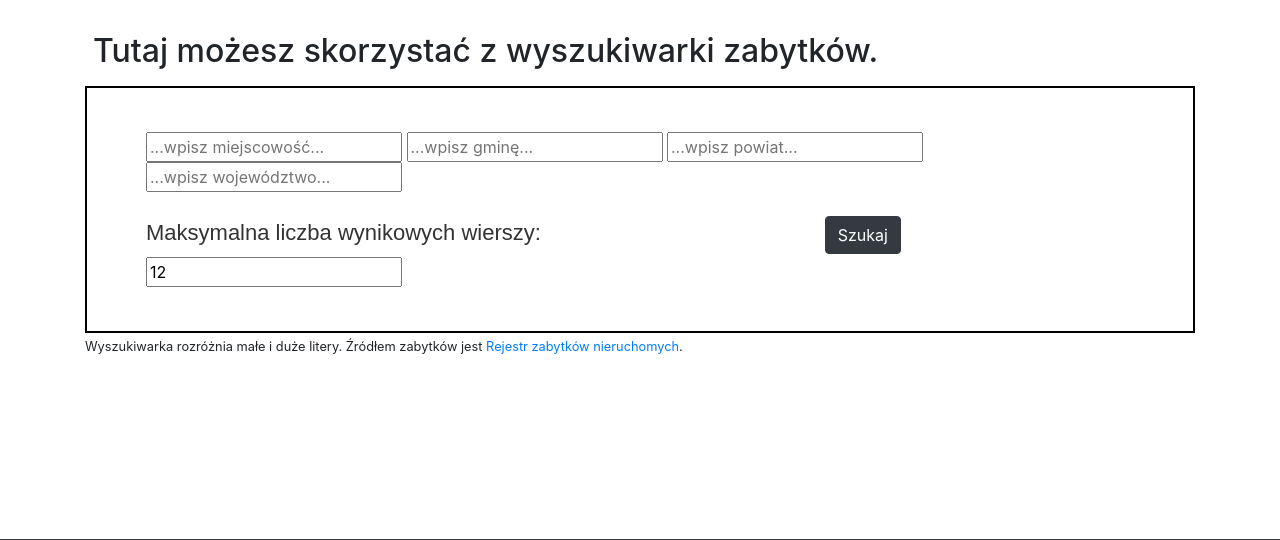
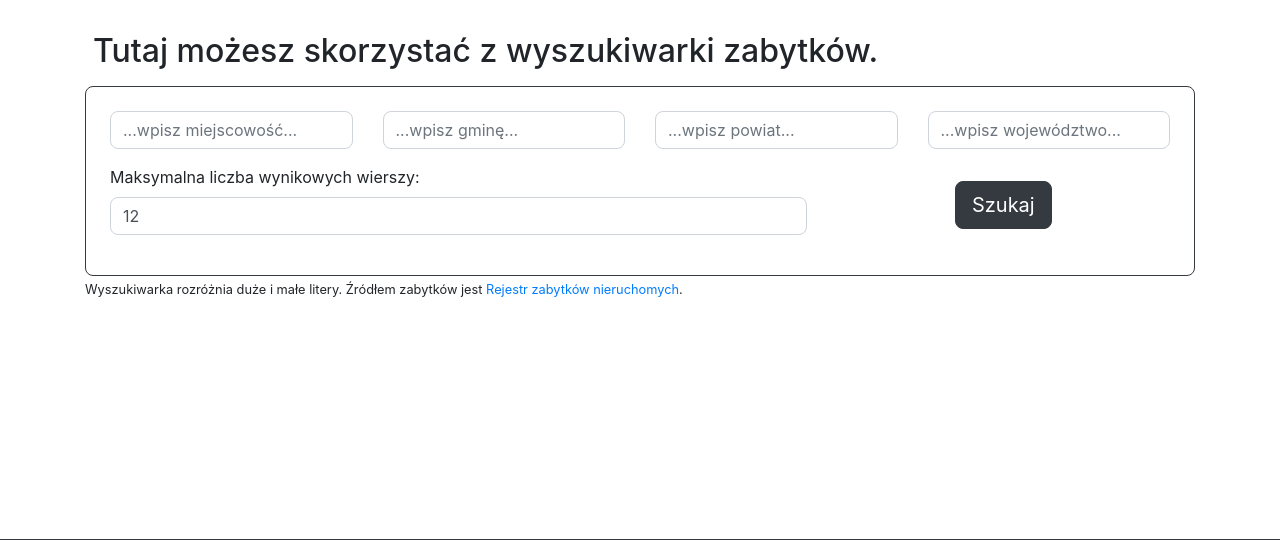
Before and after one commit to DanielPalacz/DjangoPolishnessApp, a Django app: page /monuments/ in a window 1280 px wide. Shown: the part 78-618 px from the top of the page. Run offline with Django 5.2, Linux system fonts and the light colour scheme.

Commit message:
updates monument search page styling

```diff
--- a/polishness/templates/polishness/monuments.html
+++ b/polishness/templates/polishness/monuments.html
@@ -34,6 +34,9 @@ poznajmypolske.pl
         font-size: 1.25rem;
     }
 
+    .custom-rounded {
+        border-radius: 8px; /* Delikatne zaokrąglenie */
+    }
 
 {% endblock %}
 
@@ -51,31 +54,35 @@ poznajmypolske.pl
        </div>
    </div>
 
+<form action="/monuments/" method="post" class="p-4 border border-dark custom-rounded">
+    {% csrf_token %}
+    <div class="row mb-3">
+        <div class="col-lg-3 col-md-6 col-sm-12">
+            <input type="text" name="locality" placeholder="...wpisz miejscowość..." class="form-control custom-rounded" autocomplete="off">
+        </div>
+        <div class="col-lg-3 col-md-6 col-sm-12">
+            <input type="text" name="parish" placeholder="...wpisz gminę..." class="form-control custom-rounded" autocomplete="off">
+        </div>
+        <div class="col-lg-3 col-md-6 col-sm-12">
+            <input type="text" name="county" placeholder="...wpisz powiat..." class="form-control custom-rounded" autocomplete="off">
+        </div>
+        <div class="col-lg-3 col-md-6 col-sm-12">
+            <input type="text" name="voivodeship" placeholder="...wpisz województwo..." class="form-control custom-rounded" autocomplete="off">
+        </div>
+    </div>
 
-	<form action="/monuments/" method="post" style="border: 2px solid #000; padding: 20px;">
-        {% csrf_token %}
-        <div class="row m-4">
-        <div class="col-12">
-            <span>
-                <input type="text" name="locality" placeholder="...wpisz miejscowość..." autocomplete="off"/>
-                <input type="text" name="parish" placeholder="...wpisz gminę..." autocomplete="off"/>
-                <input type="text" name="county" placeholder="...wpisz powiat..." autocomplete="off"/>
-                <input type="text" name="voivodeship" placeholder="...wpisz województwo..." autocomplete="off"/>
-            </span>
+    <div class="row mb-3">
+        <div class="col-lg-8 col-md-8 col-sm-12">
+            <label for="quantity" class="form-label">Maksymalna liczba wynikowych wierszy:</label>
+            <input type="number" id="quantity" name="quantity" class="form-control custom-rounded" placeholder="...wpisz liczbę..." value="12" autocomplete="off">
         </div>
+        <div class="col-lg-4 col-md-4 col-sm-12 text-center">
+            <input type="submit" value="Szukaj" class="btn btn-dark btn-lg mt-3 custom-rounded">
         </div>
+    </div>
+</form>
 
-        <div class="row m-4">
-            <div class="col-8">
-                <label for="quantity" style="font-family: Arial, sans-serif; font-size: 22px; color: #333;">Maksymalna liczba wynikowych wierszy:</label>
-                <input type="number" id="quantity" name="quantity" placeholder="...wpisz liczbę..." value="12" autocomplete="off"></label>
-            </div>
-            <div class="col-2">
-                <input type="submit" value="Szukaj" class="btn btn-dark">
-            </div>
-        </div>
-    </form>
-    <small>Wyszukiwarka rozróżnia małe i duże litery. Źródłem zabytków jest <a href="https://dane.gov.pl/pl/dataset/1130,rejestr-zabytkow-nieruchomych"> Rejestr zabytków nieruchomych</a>.</small>
+    <small>Wyszukiwarka rozróżnia duże i małe litery. Źródłem zabytków jest <a href="https://dane.gov.pl/pl/dataset/1130,rejestr-zabytkow-nieruchomych"> Rejestr zabytków nieruchomych</a>.</small>
 
 {% else %}
 
--- a/polishness/views.py
+++ b/polishness/views.py
@@ -52,9 +52,6 @@ def monuments(request):
     monuments = None
     if request.method == 'POST':
         cleaned_query_params = __get_monument_query_params(request.POST)
-        print(cleaned_query_params)
-        print(cleaned_query_params)
-        print(cleaned_query_params)
         limit_quatity = cleaned_query_params.pop("quantity")
         monuments = Monument.objects.filter(**cleaned_query_params)[:int(limit_quatity)]
 
```
